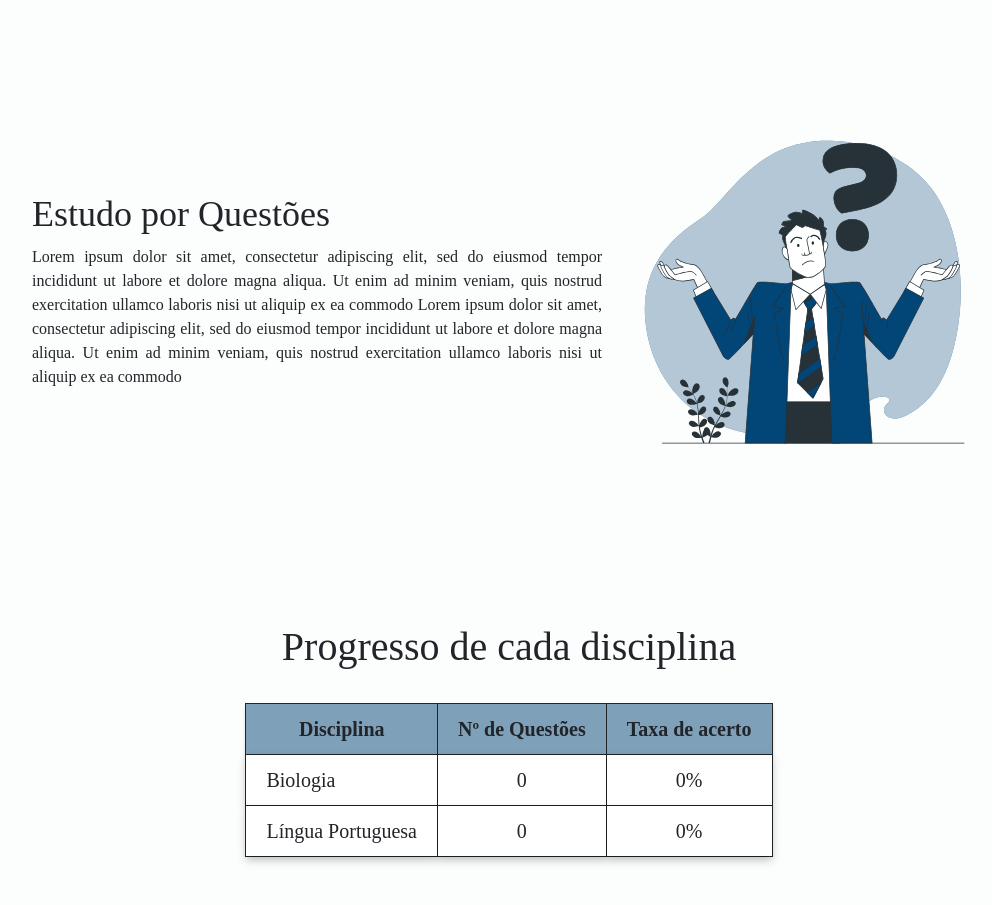
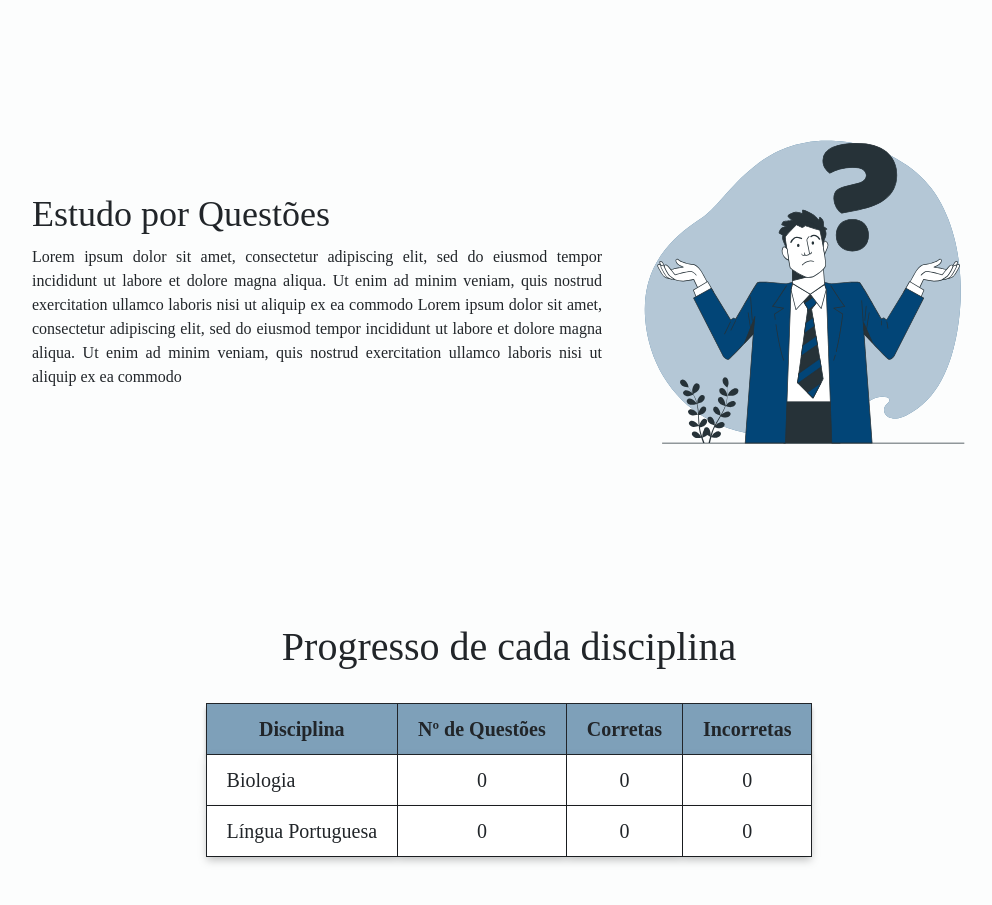
Before and after one commit to ClarisseTeixeira/EducaAlfa, a Django app: page /indexquestoes in a window 1280 px wide. Shown: the part 91-996 px from the top of the page, without its empty margins (131-1123 px from the left). Run offline with Django 4.2, Linux system fonts and the light colour scheme.

Commit message:
templates

```diff
--- a/pomodoro/static/pomodoro/css/indexpomodoro.css
+++ b/pomodoro/static/pomodoro/css/indexpomodoro.css
@@ -17,7 +17,6 @@ h1{
 
 .titlepasso{
     color: #001B48;
-
 }
 
 .etapasconteudo{
--- a/questoes/templates/questoes/pages/estatisticas.html
+++ b/questoes/templates/questoes/pages/estatisticas.html
@@ -23,10 +23,12 @@
 
         <br>
         <br>
+        <div class="dados">
             <div class="grafico">
                 {% include 'questoes/partials/grafico.html' %}
             </div>
                 {% include 'questoes/partials/valores.html' %}
+        </div>
         <br>
     <br>
     <br>
--- a/questoes/templates/questoes/partials/grafico.html
+++ b/questoes/templates/questoes/partials/grafico.html
@@ -44,7 +44,7 @@
         'rgb(255, 99, 132)',
       ],
       hoverOffset: 4
-    }]
+    }],
   };
 
   const config = {
--- a/questoes/templates/questoes/partials/valores_disciplinas.html
+++ b/questoes/templates/questoes/partials/valores_disciplinas.html
@@ -2,16 +2,19 @@
     <tr class="title-table">
         <th class="item">Disciplina</th>
         <th class="item">Nº de Questões</th>
-        <th class="item">Taxa de acerto</th>
+        <th class="item">Corretas</th>
+        <th class="item">Incorretas</th>
     </tr>
     <tr class="valores-table">
         <td class="item-1">Biologia</td>
         <td class="item">0</td>
-        <td class="item">0%</td>
+        <td class="item">0</td>
+        <td class="item">0</td>
     </tr>
     <tr class="valores-table">
         <td class="item-1">Língua Portuguesa</td>
         <td class="item">0</td>
-        <td class="item">0%</td>
+        <td class="item">0</td>
+        <td class="item">0</td>
     </tr>
 </table>
```
